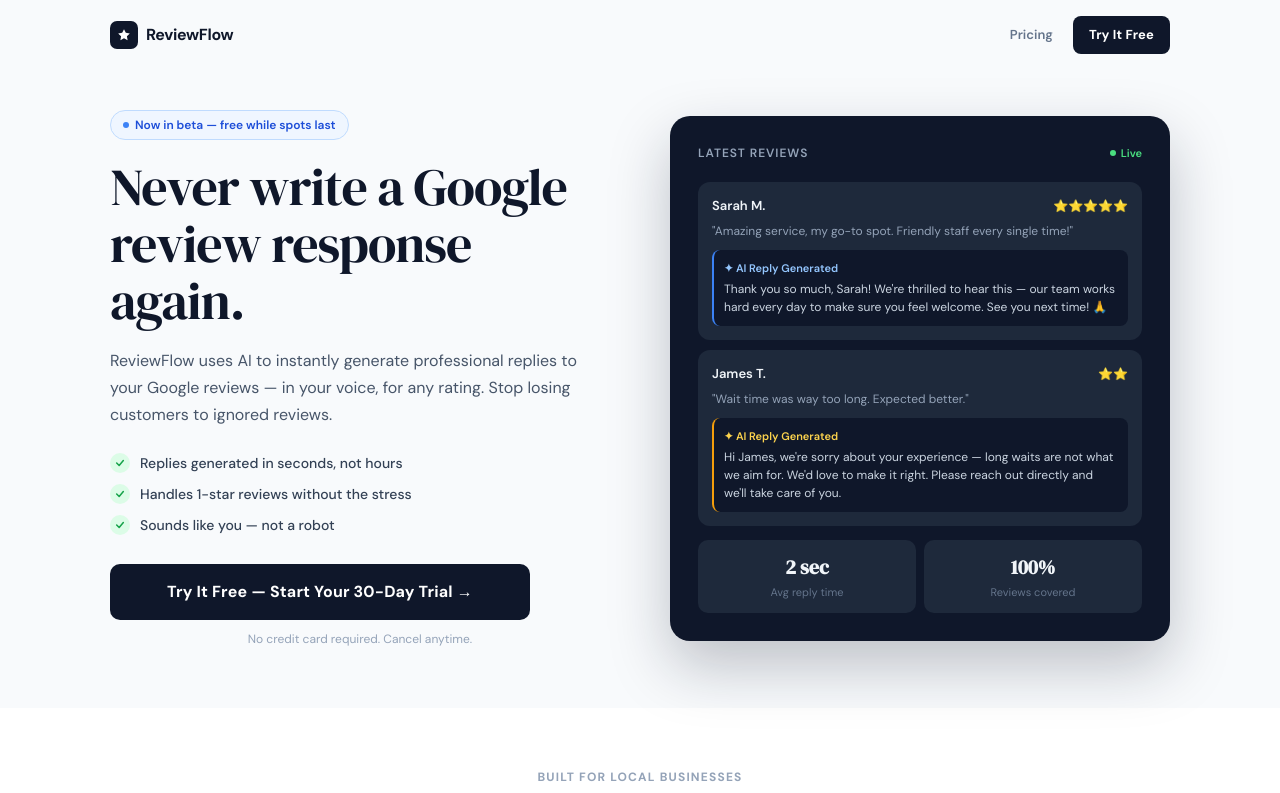
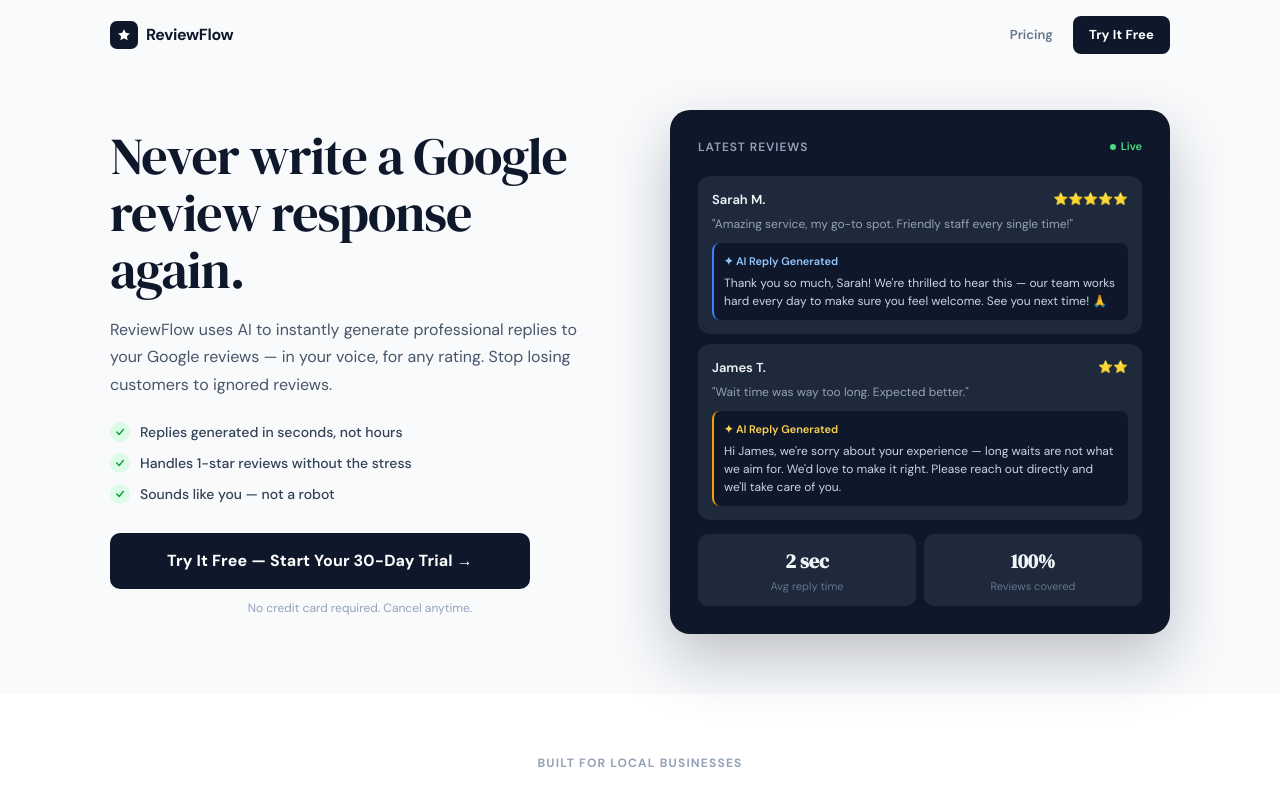
Before and after one commit to AmerC1990/reviewflow, a Next.js app: page / in a window 1280 px wide. Shown: the top 793 px of the page. Built offline with nearby package versions, Linux system fonts and the light colour scheme.

Commit message:
removed beta verbiage in home page

```diff
--- a/pages/index.js
+++ b/pages/index.js
@@ -139,10 +139,7 @@
         <div className="hero-grid">
           {/* Left col */}
           <div>
-            <div className="fade-1" style={{ display: "inline-flex", alignItems: "center", gap: "6px", background: "#eff6ff", border: "1px solid #bfdbfe", borderRadius: "100px", padding: "5px 12px", marginBottom: "18px" }}>
-              <span style={{ width: "6px", height: "6px", borderRadius: "50%", background: "#3b82f6", display: "inline-block", animation: "pulse-dot 2s infinite" }}></span>
-              <span style={{ fontSize: "12px", fontWeight: 600, color: "#1d4ed8" }}>Now in beta — free while spots last</span>
-            </div>
+
 
             <h1 className="fade-2" style={{ fontSize: "clamp(34px, 5vw, 52px)", fontFamily: "'DM Serif Display', serif", color: "#0f172a", lineHeight: "1.1", letterSpacing: "-0.02em", marginBottom: "18px" }}>
               Never write a Google review response again.
```
